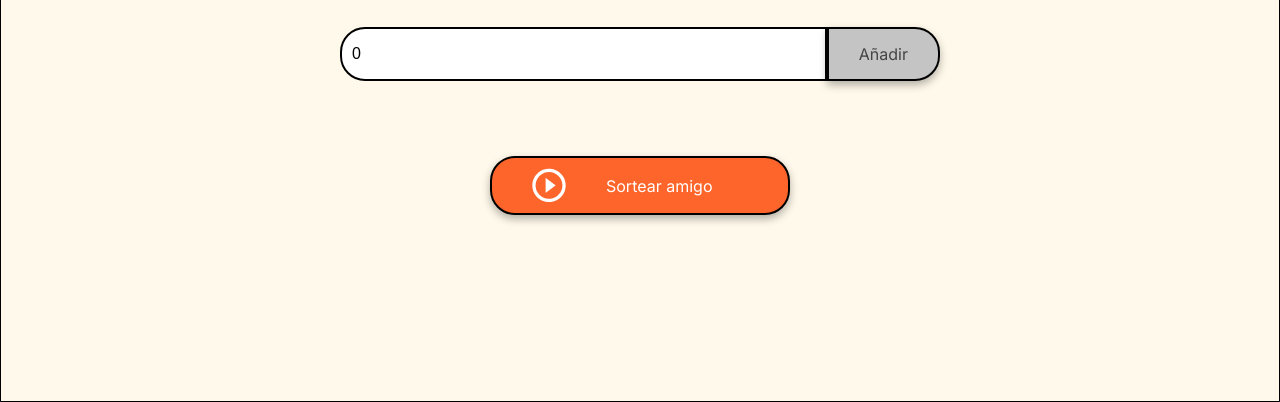
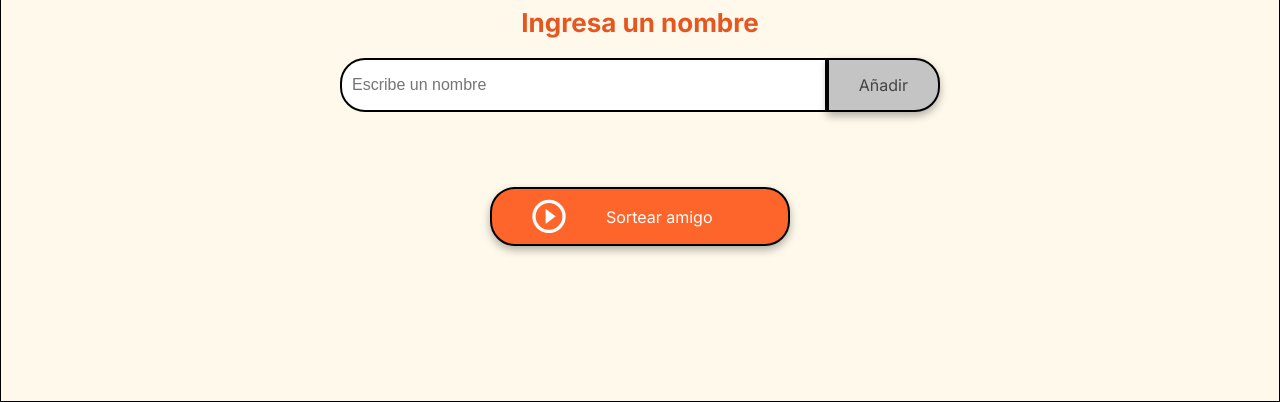
Before and after one commit to JCHEPO/challenge-amigo-secreto, a plain HTML site: page index.html in a window 1280 px wide. Shown: the part 398-800 px from the top of the page. Drawn offline with Linux system fonts and the light colour scheme.

Commit message:
Implementar funcion agregar amigos a array

```diff
--- a/app.js
+++ b/app.js
@@ -1,20 +1,30 @@
 let listaAmigos = [];
+function textoElemento (elemento,texto) {
+    let elementoHTML = document.querySelector(elemento);
+    elementoHTML.innerHTML=texto;
+}
+
 function agregarAmigo() {
-        // si el nombre está incluido, lo agregamos, si no ponemos alert.
-    if(listaAmigos.includes(document.getElementById(`amigo`).value)){
+    let nombre = document.getElementById('amigo').value.trim();
+
+    if (nombre === ""){   // verificar que la casilla esté vacia
+        textoElemento('p', 'Ingresa un nombre');
+        return
+    }
+
+
+    if(listaAmigos.includes(nombre)){ // alert si el nombre ya está en la lista
         alert("ese nombre ya existe");
-    } else {
-        listaAmigos.push(document.getElementById(`amigo`).value);
+    } else {        // si el nombre no está incluido, lo agregamos
+        listaAmigos.push(nombre);
         console.log(listaAmigos);
         limpiarCampo();
-        return;
-
-    }
+        }
     return;
 }
 
 function limpiarCampo(){
-    let valorCampo = document.querySelector('#amigo').value=0;
+    let valorCampo = document.querySelector('#amigo').value="";
 }
 
 agregarAmigo()
--- a/index.html
+++ b/index.html
@@ -19,6 +19,7 @@
 
         <section class="input-section">
             <h2 class="section-title">Digite el nombre de sus amigos</h2>
+            <p class="section-parrafo"> Probando</p>
             <div class="input-wrapper">
                 <input type="text" id="amigo" class="input-name" placeholder="Escribe un nombre">
                 <button class="button-add" onclick="agregarAmigo();">Añadir</button>
--- a/style.css
+++ b/style.css
@@ -68,6 +68,13 @@ body {
     color: var(--color-primary);
     margin: 10px 0;
     text-align: center;
+}
+
+.section-parrafo {
+    font-family: "Inter", serif;
+    font-size: 26px;
+    font-weight: 700;
+    color: var(--color-button-hover)
 }
 
 /* Contenedores de entrada y botón */
```
